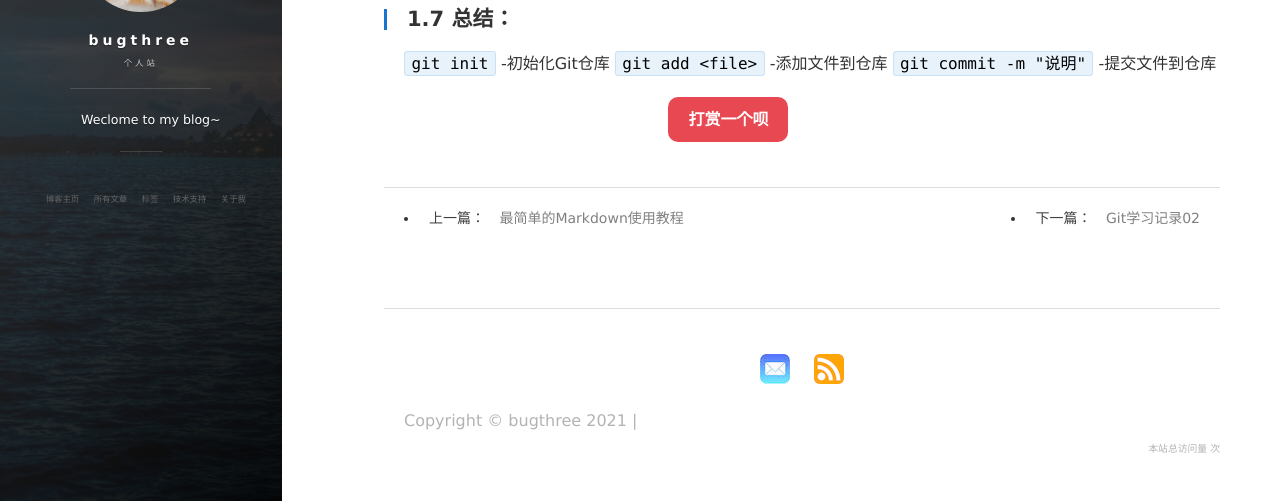
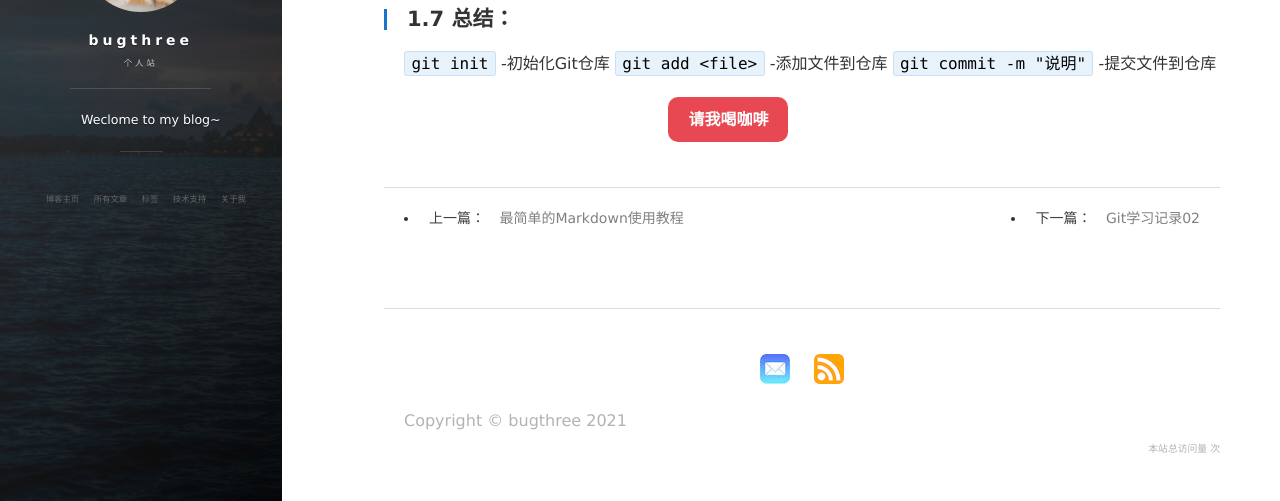
Before and after one commit to bugthree/bugthree.github.io, a Jekyll site: the page built from _posts/2021-06-06-Git学习笔记-01.md, in a window 1280 px wide and 900 px high, scrolled down 2726 px. Shown: the part 396-897 px from the top of the window. Built offline with Jekyll 4.4.1, drawn with Linux system fonts in a browser that asks for light colours; nearby versions of some CDN libraries; comment, search, counter and statistics services are not loaded.

Commit message:
modify blog style

```diff
--- a/_config.yml
+++ b/_config.yml
@@ -5,7 +5,7 @@ description: Weclome to my blog~
 # 头像里面的标题
 avatarTitle: bugthree
 # 头像里面的描述
-avatarDesc: CS/机器学习
+avatarDesc: CS/Ai
 url: "https://bugthree.top"
 
 # 博客是否自动生成目录，false为不生成
@@ -35,8 +35,6 @@ ga:
 
 # 《----------------- CHANGE---------------------------》
 
-
-
 permalink: /:year/:month/:title/
 # Format
 highlighter: rouge
--- a/_includes/footer.html
+++ b/_includes/footer.html
@@ -87,7 +87,7 @@
 
         <div class = "footer_div">
            <p class="copyright text-muted">
-            Copyright &copy; {{ site.title }} {{ site.time | date: '%Y' }} |
+            Copyright &copy; {{ site.title }} {{ site.time | date: '%Y' }}
             </p>
         	<div align="right">
     			<link rel="stylesheet" href="//cdn.bootcss.com/font-awesome/4.3.0/css/font-awesome.min.css">
--- a/_includes/new-old.html
+++ b/_includes/new-old.html
@@ -1,7 +1,7 @@
 <section>
 
             <div class="content-play">
-              <p><a href="javascript:void(0)" onclick="dashangToggle()" class="dashang" title="打赏，支持一下">打赏一个呗</a></p>
+              <p><a href="javascript:void(0)" onclick="dashangToggle()" class="dashang" title="打赏，支持一下">请我喝咖啡</a></p>
               <div class="hide_box-play"></div>
               <div class="shang_box-play">
                 <a class="shang_close-play" href="javascript:void(0)" onclick="dashangToggle()" title="关闭"><img src="/images/payimg/close.jpg" alt="取消" /></a>
@@ -14,7 +14,7 @@
               <div class="shang_payimg">
                     <img src="/images/payimg/weipayimg.jpg" alt="扫码支持" title="扫一扫" />
                 </div>
-                <div class="pay_explain">扫码打赏，你说多少就多少</div>
+                <div class="pay_explain">扫码打赏，您说多少就多少</div>
                 <div class="shang_payselect">
                   <div class="pay_item checked" data-id="alipay">
                     <span class="pay_logo"><img src="/images/payimg/alipay.jpg" alt="支付宝" /></span>
@@ -24,7 +24,7 @@
                   </div>
                 </div>
                 <div class="shang_info-play">
-                  <p>打开<span id="shang_pay_txt">支付宝</span>扫一扫，即可进行扫码打赏哦</p>
+                  <p>打开<span id="shang_pay_txt">支付宝或微信</span>扫一扫，即可请我喝咖啡哦</p>
                 </div>
               </div>
             </div>
```
Also changed, not shown: images/payimg/alipayimg.jpg, images/payimg/weipayimg.jpg.
